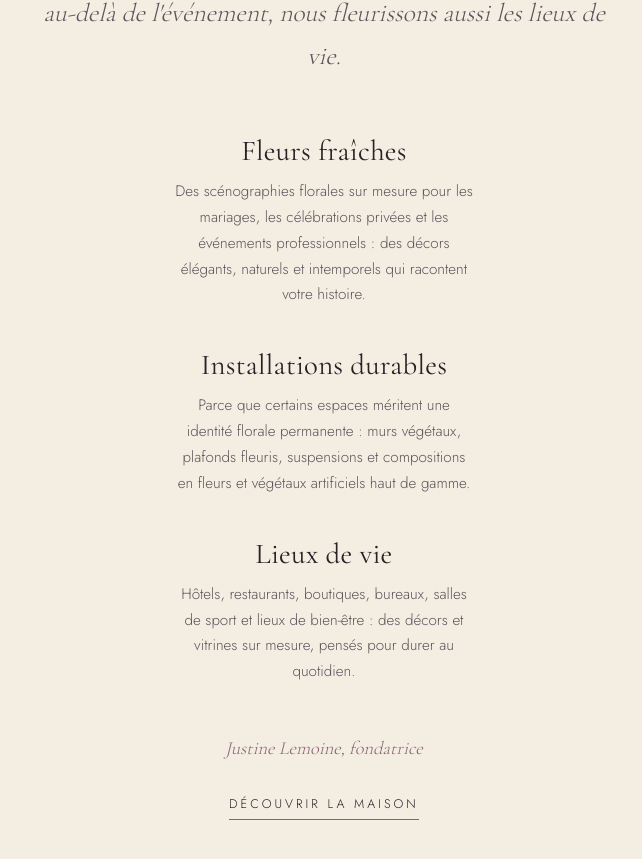
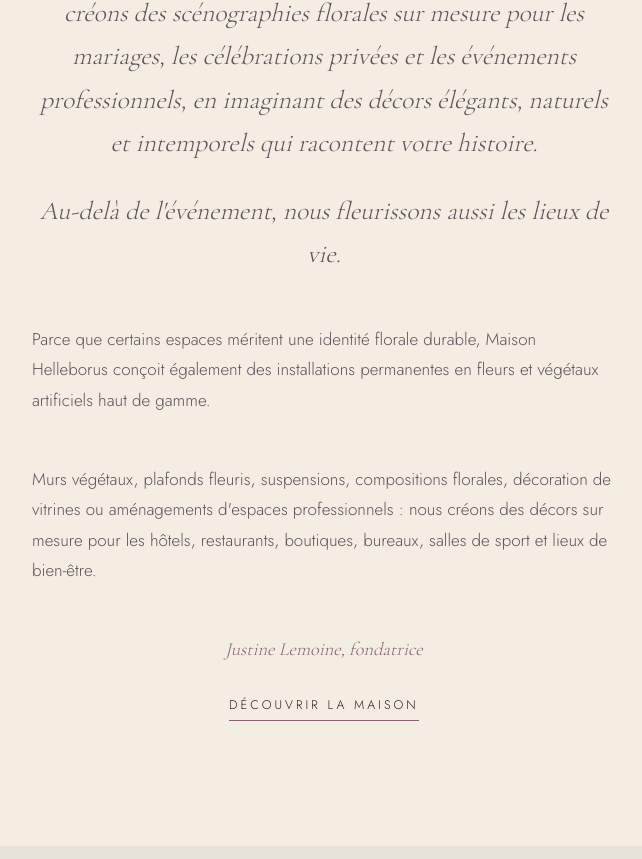
Before and after one commit to Rom-mtl/helleborus, a Next.js app: page / in a window 1280 px wide. Shown: the part 1574-2433 px from the top of the page, without its empty margins (316-958 px from the left). Built offline with nearby package versions, Linux system fonts and the light colour scheme.

Commit message:
Accueil : texte original de Romain restauré mot pour mot (3 coquilles corrigées), mise en page accroche + 2 colonnes

```diff
--- a/app/page.jsx
+++ b/app/page.jsx
@@ -52,38 +52,38 @@ export default function Home() {
           <h2>Scénographie florale pour mariages & événements</h2>
           <FlowerDivider />
           <p className="lead">
-            Les fleurs fraîches sont au cœur de notre savoir-faire — et
-            au-delà de l&apos;événement, nous fleurissons aussi les lieux
+            Les fleurs fraîches sont au cœur de notre savoir-faire. Nous
+            créons des scénographies florales sur mesure pour les mariages,
+            les célébrations privées et les événements professionnels, en
+            imaginant des décors élégants, naturels et intemporels qui
+            racontent votre histoire.
+          </p>
+          <p className="lead" style={{ marginTop: '1.5rem' }}>
+            Au-delà de l&apos;événement, nous fleurissons aussi les lieux
             de vie.
           </p>
 
-          <div className="grid-3" style={{ marginTop: '3.5rem', textAlign: 'center' }}>
-            <div className="card">
-              <h3>Fleurs fraîches</h3>
-              <p>
-                Des scénographies florales sur mesure pour les mariages,
-                les célébrations privées et les événements professionnels :
-                des décors élégants, naturels et intemporels qui racontent
-                votre histoire.
-              </p>
-            </div>
-            <div className="card">
-              <h3>Installations durables</h3>
-              <p>
-                Parce que certains espaces méritent une identité florale
-                permanente : murs végétaux, plafonds fleuris, suspensions
-                et compositions en fleurs et végétaux artificiels haut de
-                gamme.
-              </p>
-            </div>
-            <div className="card">
-              <h3>Lieux de vie</h3>
-              <p>
-                Hôtels, restaurants, boutiques, bureaux, salles de sport et
-                lieux de bien-être : des décors et vitrines sur mesure,
-                pensés pour durer au quotidien.
-              </p>
-            </div>
+          <div
+            className="grid-2"
+            style={{
+              marginTop: '3rem',
+              textAlign: 'left',
+              alignItems: 'start',
+            }}
+          >
+            <p style={{ color: 'var(--ink-soft)', lineHeight: 1.8 }}>
+              Parce que certains espaces méritent une identité florale
+              durable, Maison Helleborus conçoit également des
+              installations permanentes en fleurs et végétaux artificiels
+              haut de gamme.
+            </p>
+            <p style={{ color: 'var(--ink-soft)', lineHeight: 1.8 }}>
+              Murs végétaux, plafonds fleuris, suspensions, compositions
+              florales, décoration de vitrines ou aménagements
+              d&apos;espaces professionnels&nbsp;: nous créons des décors
+              sur mesure pour les hôtels, restaurants, boutiques, bureaux,
+              salles de sport et lieux de bien-être.
+            </p>
           </div>
 
           <p className="signature" style={{ marginTop: '3rem' }}>
```
